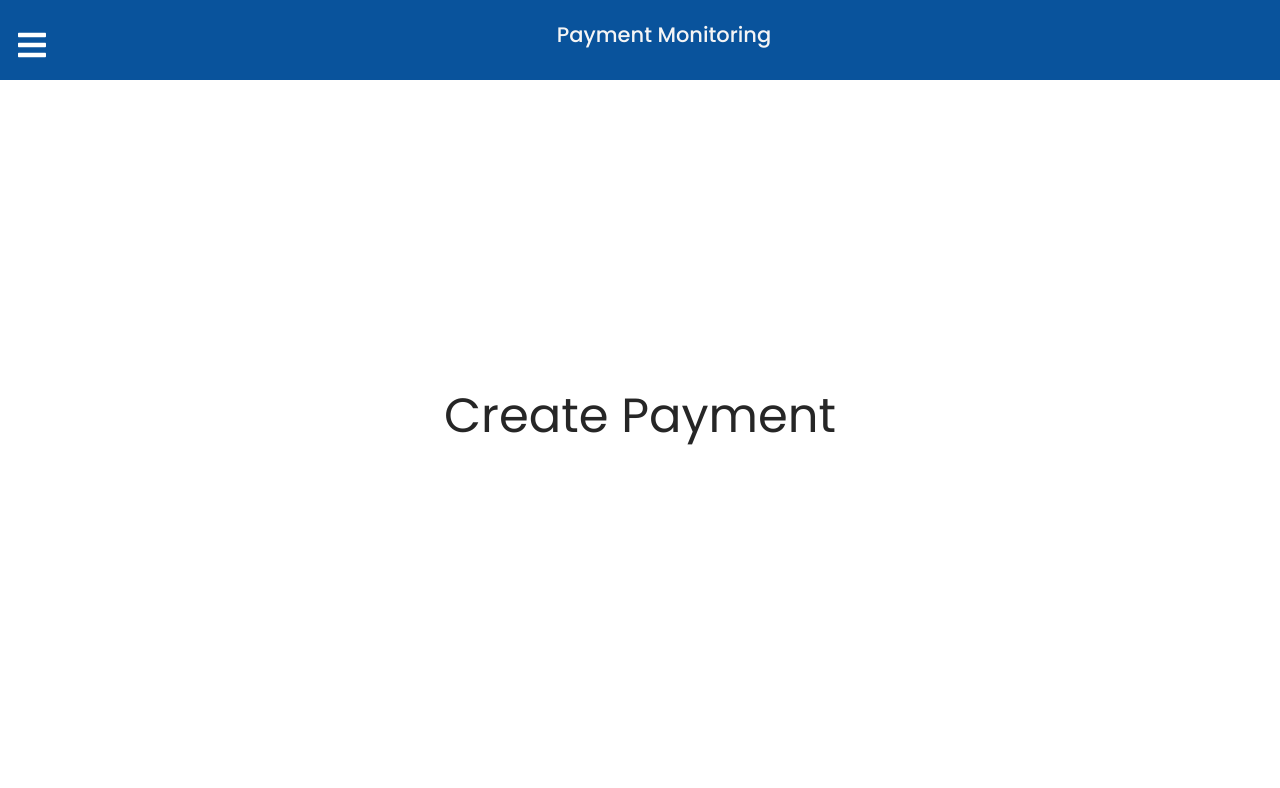
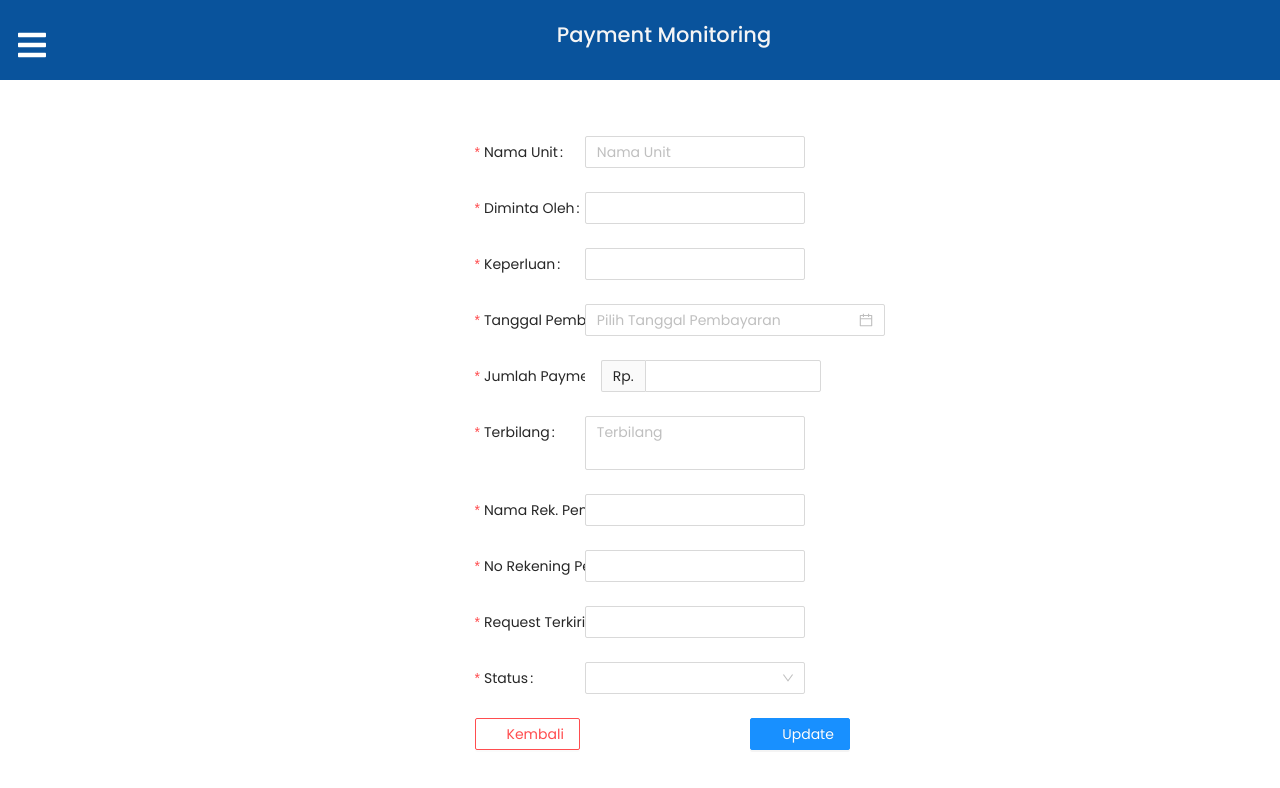
Before and after one commit to renopp/payment-monitoring-ci, a React (Create React App) app: page /create-payment in a window 1280 px wide. Shown: the top 788 px of the page. Built offline with nearby package versions, Linux system fonts and the light colour scheme.

Commit message:
Payment Request: Add Functional

```diff
--- a/src/App.js
+++ b/src/App.js
@@ -6,6 +6,7 @@ import Navbar from "./components/Navbar";
 import Beranda from "./pages/Beranda";
 import CreatePayment from "./pages/Create_Payment";
 import LoginPage from "./pages/LoginPage";
+import DetailPaymentRequest from "./pages/DetailPaymentRequest";
 
 function App() {
   return (
@@ -16,6 +17,7 @@ function App() {
           <Route path="/" exact component={LoginPage} />
           <Route path="/beranda" component={Beranda} />
           <Route path="/create-payment" component={CreatePayment} />
+          <Route path="/detail-payment" component={DetailPaymentRequest} />
         </Switch>
       </Router>
     </>
--- /dev/null
+++ b/src/components/CreatePaymentForm.css
@@ -0,0 +1 @@
+@import "~antd/dist/antd.css";
--- /dev/null
+++ b/src/components/CreatePaymentForm.js
@@ -0,0 +1,211 @@
+import React, { useState } from 'react';
+import './CreatePaymentForm'
+
+import {
+  Form, Input, Button, Col, Row, DatePicker, Select,
+} from 'antd';
+import TextArea from 'antd/lib/input/TextArea';
+
+const { Option } = Select;
+const CreatePaymentForm = () => {
+  const Model = {
+    nm_unit: '',
+    diminta_oleh: '',
+    keperluan: '',
+    tanggal_pembayaran_aktual: '',
+    jumlah_payment: '',
+    terbilang: '',
+    nama_rek_penerima: '',
+    no_rek_penerima: '',
+    request_terkirim: '',
+    status: '',
+  };
+
+  const [formState, setFormState] = useState({
+    Model,
+  });
+
+  const onFinish = (values) => {
+    console.log('Success:', values);
+  };
+
+  function onChangeDate(date, dateString) {
+    console.log(date, dateString);
+  }
+  const onFinishFailed = (errorInfo) => {
+    console.log('Failed:', errorInfo);
+  };
+
+  return (
+    <Row justify="center" style={{ marginTop: '30px' }}>
+      <Col span={16}>
+        <Form name="basic" initialValues={{ remember: true }} onFinish={onFinish} onFinishFailed={onFinishFailed}>
+          <Form.Item
+            labelAlign="left"
+            labelCol={{ span: 8 }}
+            label="Nama Unit"
+            name="nm_unit"
+            rules={[{ required: true, message: 'Nama unit tidak boleh kosong!' }]}
+          >
+            <Input
+              placeholder="Nama Unit"
+              value={formState.Model.nm_unit}
+              onChange={(e) => {
+                setFormState({ ...formState, Model: { ...formState.Model, nm_unit: e.target.value } });
+              }}
+            />
+          </Form.Item>
+
+          <Form.Item
+            labelAlign="left"
+            labelCol={{ span: 8 }}
+            label="Diminta Oleh"
+            name="diminta_oleh"
+            rules={[{ required: true, message: 'Diminta Oleh tidak boleh kosong!' }]}
+          >
+            <Input
+              value={formState.Model.diminta_oleh}
+              onChange={(e) => {
+                setFormState({ ...formState, Model: { ...formState.Model, diminta_oleh: e.target.value } });
+              }}
+            />
+          </Form.Item>
+
+          <Form.Item
+            labelAlign="left"
+            labelCol={{ span: 8 }}
+            label="Keperluan"
+            name="keperluan"
+            rules={[{ required: true, message: 'Keperluan tidak boleh kosong!' }]}
+          >
+            <Input
+              value={formState.Model.keperluan}
+              onChange={(e) => {
+                setFormState({ ...formState, Model: { ...formState.Model, keperluan: e.target.value } });
+              }}
+            />
+          </Form.Item>
+
+          <Form.Item
+            labelAlign="left"
+            labelCol={{ span: 8 }}
+            label="Tanggal Pembayaran"
+            name="tanggal_pembayaran_aktual"
+            rules={[{ required: true, message: 'Tanggal Pembayaran tidak boleh kosong!' }]}
+          >
+            <DatePicker onChange={onChangeDate} style={{ width: 300 }} placeholder="Pilih Tanggal Pembayaran" />
+          </Form.Item>
+
+          <Form.Item
+            labelAlign="left"
+            labelCol={{ span: 8 }}
+            label="Jumlah Payment"
+            name="jumlah_payment"
+            rules={[{ required: true, message: 'Jumlah Payment tidak boleh kosong!' }]}
+          >
+            <Input
+              addonBefore="Rp. "
+              value={formState.Model.jumlah_payment}
+              onChange={(e) => {
+                setFormState({ ...formState, Model: { ...formState.Model, jumlah_payment: e.target.value } });
+              }}
+            />
+          </Form.Item>
+
+          <Form.Item
+            labelAlign="left"
+            labelCol={{ span: 8 }}
+            label="Terbilang"
+            name="terbilang"
+            rules={[{ required: true, message: 'Terbilang tidak boleh kosong!' }]}
+          >
+            <TextArea
+              value={formState.Model.terbilang}
+              onChange={(e) => {
+                setFormState({ ...formState, Model: { ...formState.Model, terbilang: e.target.value } });
+              }}
+              placeholder="Terbilang"
+              autoSize={{ minRows: 2, maxRows: 3 }}
+            />
+          </Form.Item>
+
+          <Form.Item
+            labelAlign="left"
+            labelCol={{ span: 8 }}
+            label="Nama Rek. Penerima"
+            name="nama_rek_penerima"
+            rules={[{ required: true, message: 'Nama Rek. Penerima tidak boleh kosong!' }]}
+          >
+            <Input
+              value={formState.Model.nama_rek_penerima}
+              onChange={(e) => {
+                setFormState({ ...formState, Model: { ...formState.Model, nama_rek_penerima: e.target.value } });
+              }}
+            />
+          </Form.Item>
+
+          <Form.Item
+            labelAlign="left"
+            labelCol={{ span: 8 }}
+            label="No Rekening Penerima"
+            name="no_rek_penerima"
+            rules={[{ required: true, message: 'No Rekening Penerima tidak boleh kosong!' }]}
+          >
+            <Input
+              value={formState.Model.no_rek_penerima}
+              onChange={(e) => {
+                setFormState({ ...formState, Model: { ...formState.Model, no_rek_penerima: e.target.value } });
+              }}
+            />
+          </Form.Item>
+
+          <Form.Item
+            labelAlign="left"
+            labelCol={{ span: 8 }}
+            label="Request Terkirim"
+            name="request_terkirim"
+            rules={[{ required: true, message: 'Request Terkirim tidak boleh kosong!' }]}
+          >
+            <Input
+              value={formState.Model.request_terkirim}
+              onChange={(e) => {
+                setFormState({ ...formState, Model: { ...formState.Model, request_terkirim: e.target.value } });
+              }}
+            />
+          </Form.Item>
+
+          <Form.Item
+            labelAlign="left"
+            labelCol={{ span: 8 }}
+            label="Status"
+            name="status"
+            rules={[{ required: true, message: 'Status tidak boleh kosong!' }]}
+          >
+            <Select defaultValue="">
+              <Option value="0">Teruskan Ke Accounting</Option>
+              <Option value="1">Reject</Option>
+            </Select>
+          </Form.Item>
+          <Row>
+            <Col span={4}>
+              <Form.Item>
+                <Button danger htmlType="submit" onClick={() => {}}>
+                  Kembali
+                </Button>
+              </Form.Item>
+            </Col>
+            <Col span={4} offset={16}>
+              <Form.Item>
+                <Button type="primary" htmlType="submit" onClick={() => {}}>
+                  Update
+                </Button>
+              </Form.Item>
+            </Col>
+          </Row>
+        </Form>
+      </Col>
+    </Row>
+  );
+};
+
+export default CreatePaymentForm;
--- a/src/components/ListPaymentRequest.js
+++ b/src/components/ListPaymentRequest.js
@@ -1,8 +1,11 @@
 import React, { useState } from "react";
 import { Table, Tag, Space, Button, Row } from "antd";
 import "./ListPaymentRequest";
+import { useHistory } from "react-router-dom";
 
 const ListPaymentRequest = () => {
+  const history = useHistory();
+  const navigateTo = () => history.push("/detail-payment");
   // table
   const columns = [
     {
@@ -49,7 +52,9 @@ const ListPaymentRequest = () => {
       key: "buttonDetail",
       render: (text) => (
         <Space size="middle">
-          <Button type="primary">Detail</Button>
+          <Button type="primary" onClick={navigateTo}>
+            Detail
+          </Button>
         </Space>
       ),
     },
--- a/src/pages/Create_Payment.js
+++ b/src/pages/Create_Payment.js
@@ -1,9 +1,10 @@
 import React from "react";
+import CreatePaymentForm from "../components/CreatePaymentForm";
 
 const CreatePayment = () => {
   return (
     <div className="createpayment">
-      <p>Create Payment</p>
+      <CreatePaymentForm />
     </div>
   );
 };
--- /dev/null
+++ b/src/pages/DetailPaymentRequest.js
@@ -0,0 +1,11 @@
+import React from "react";
+
+function DetailPaymentRequest() {
+  return (
+    <div>
+      <p>DetailPaymentRequest</p>
+    </div>
+  );
+}
+
+export default DetailPaymentRequest;
```
